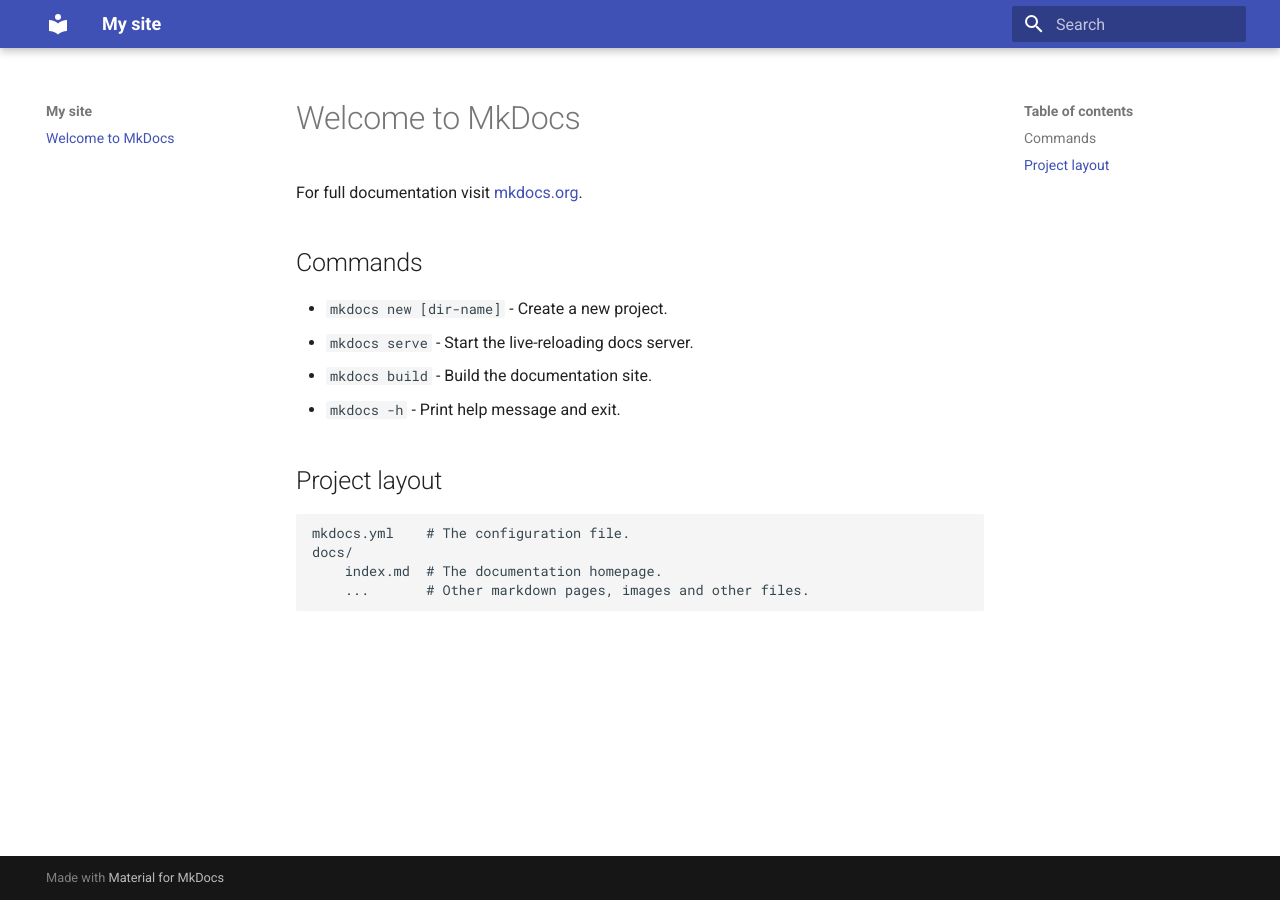
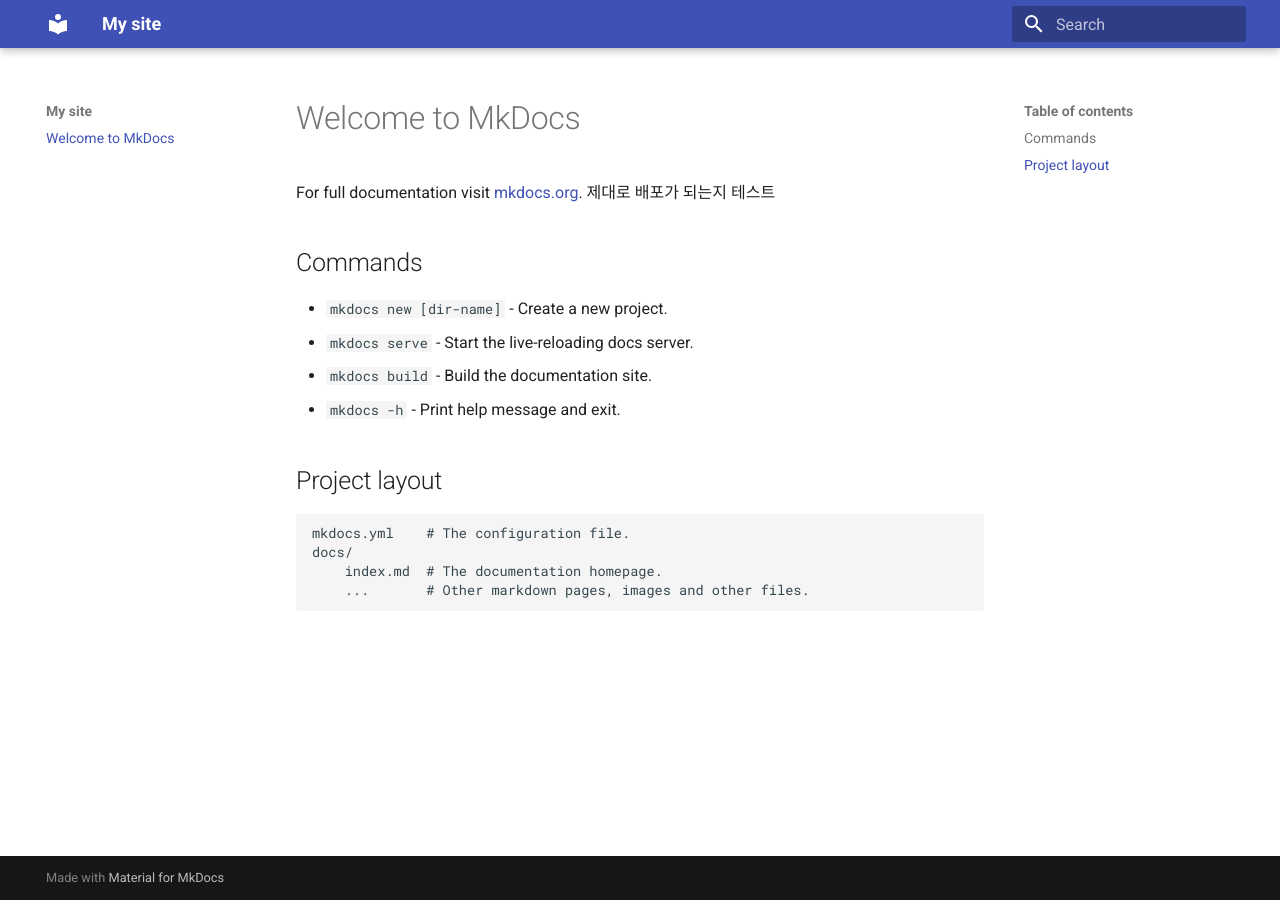
Before and after one commit to Thinkdata-dev/Thinkdata-dev, an MkDocs documentation site: the page built from docs/index.md, in a window 1280 px wide. Built offline with MkDocs 1.6.1 and Material for MkDocs 9.7.7, drawn with Linux system fonts in a browser that asks for light colours.

Commit message:
배포 테스트

```diff
--- a/docs/index.md
+++ b/docs/index.md
@@ -1,6 +1,7 @@
 # Welcome to MkDocs
 
 For full documentation visit [mkdocs.org](https://www.mkdocs.org).
+제대로 배포가 되는지 테스트
 
 ## Commands
 
```
